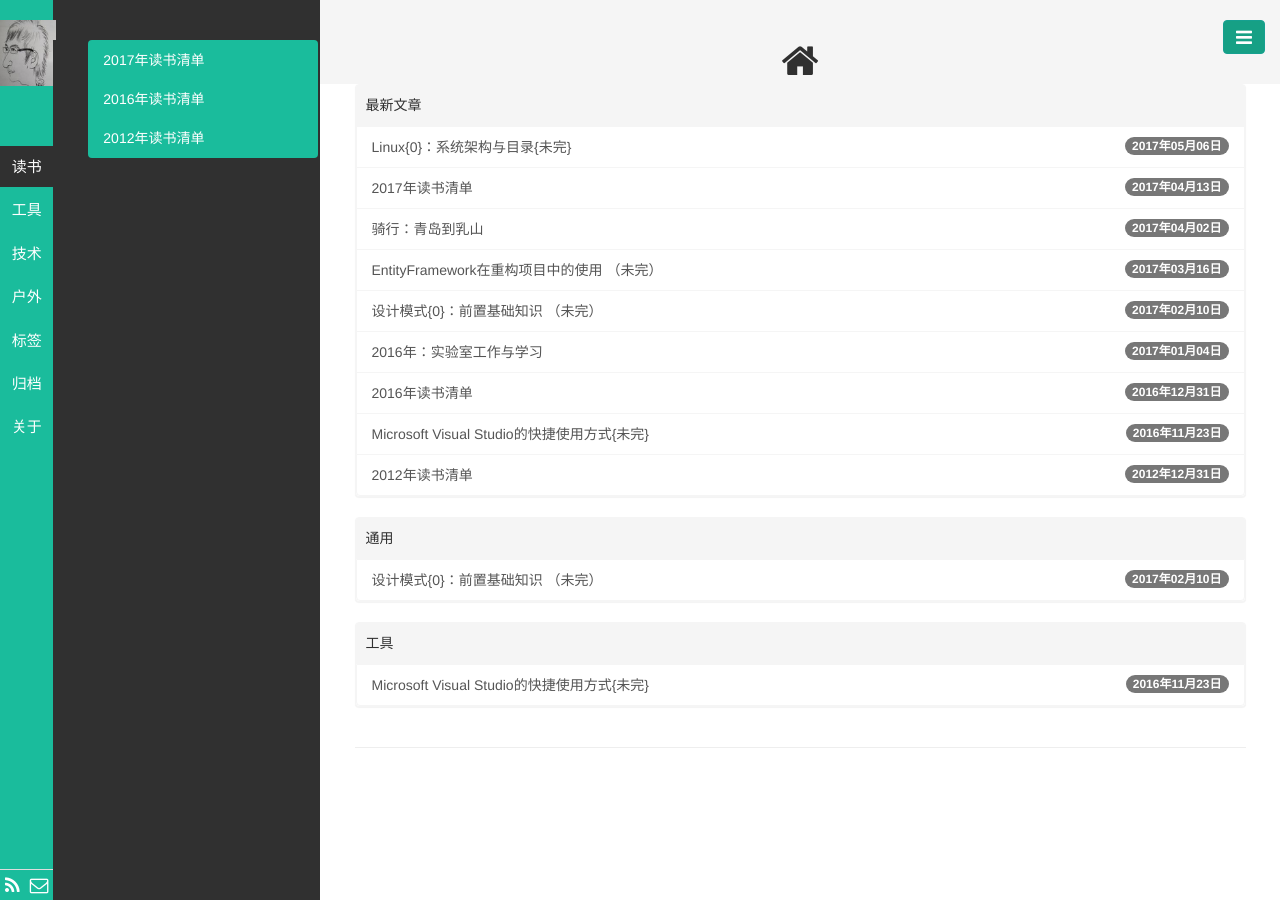
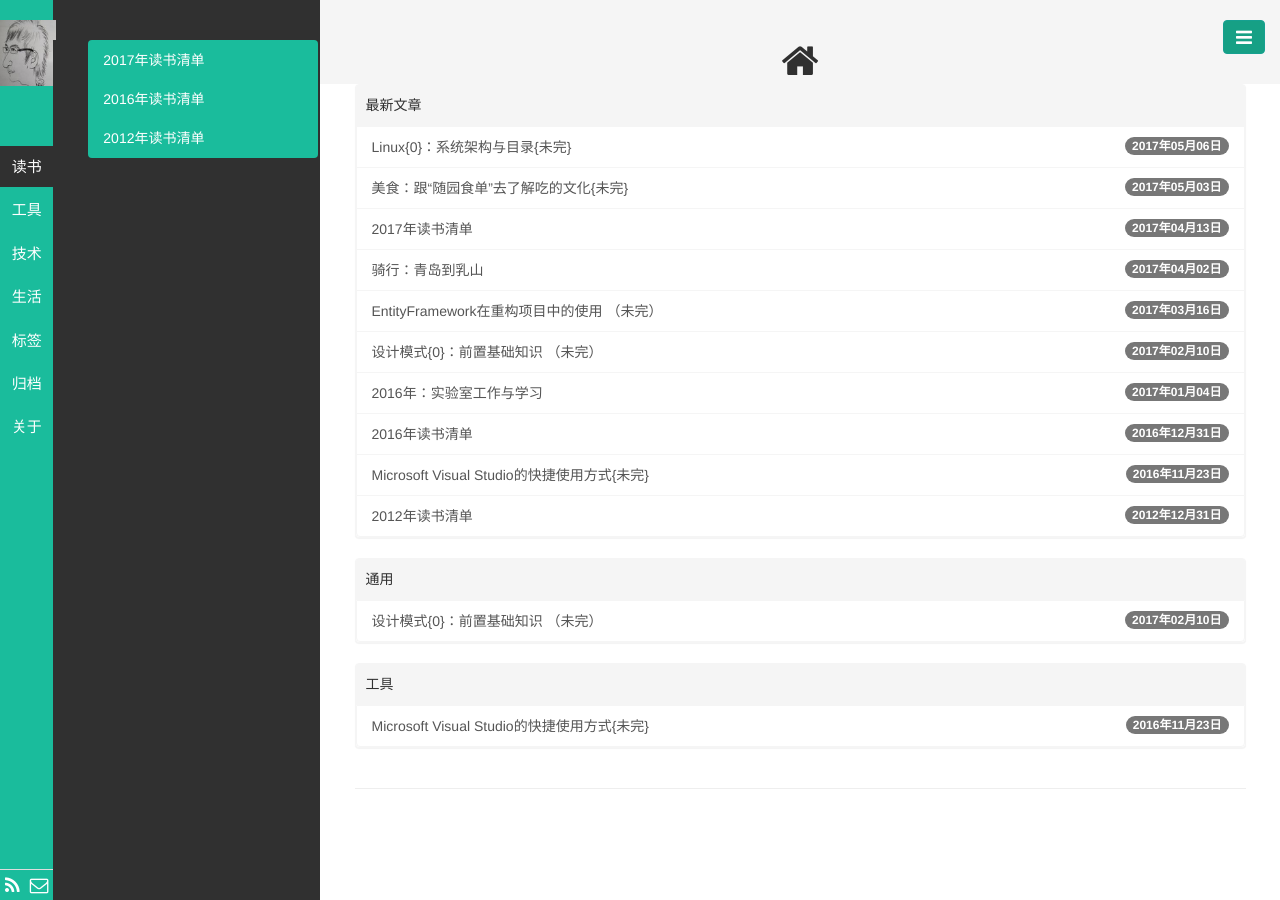
Before and after one commit to wolflion/blog, a Jekyll site: the page built from index.html, in a window 1280 px wide. Built offline with Jekyll 4.4.1, drawn with Linux system fonts in a browser that asks for light colours; the list of posts is cut into pages by our own code.

Commit message:
update life md
update life md

```diff
--- a/_posts/户外/2017-04-02-Cycling-Shandong-Qingdao.md
+++ b/_posts/生活/2017-04-02-Cycling-Shandong-Qingdao.md
@@ -1,7 +1,7 @@
 ---
 layout: post
 title: 骑行：青岛到乳山
-category: 户外
+category: 生活
 tags: 户外
 keywords:
 description:
--- /dev/null
+++ b/_posts/生活/2017-05-03-Food-List-Introduce.md
@@ -0,0 +1,28 @@
+---
+layout: post
+title: 美食：跟“随园食单”去了解吃的文化{未完}
+category: 生活
+tags: 美食
+keywords:
+description:
+---
+
+![s28331946](https://img3.doubanio.com/lpic/s28331946.jpg)
+
+##  缘起
++ 生活唯美食不可辜负。
+
+##  内容
+###  须知单
++ 上菜须知
+	+ 盐、浓、无汤者宜先；淡、薄、有汤者宜后。
++ 洁净须知
+	+ 专器专用
++ 用纤须知
+	+ 就是今天的**勾芡**的用法
+
+
+
+
+##  参考
++ [《随园食单》](https://book.douban.com/subject/26655969/)
```
